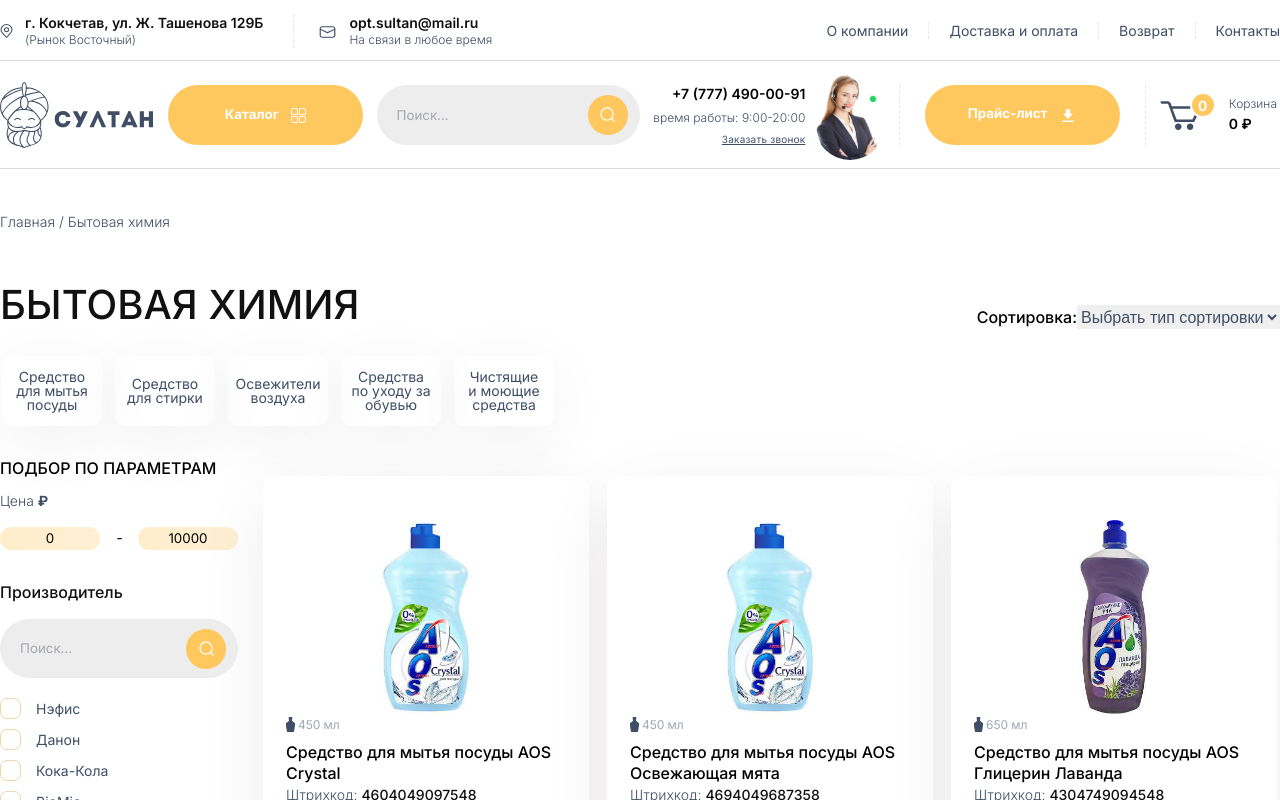
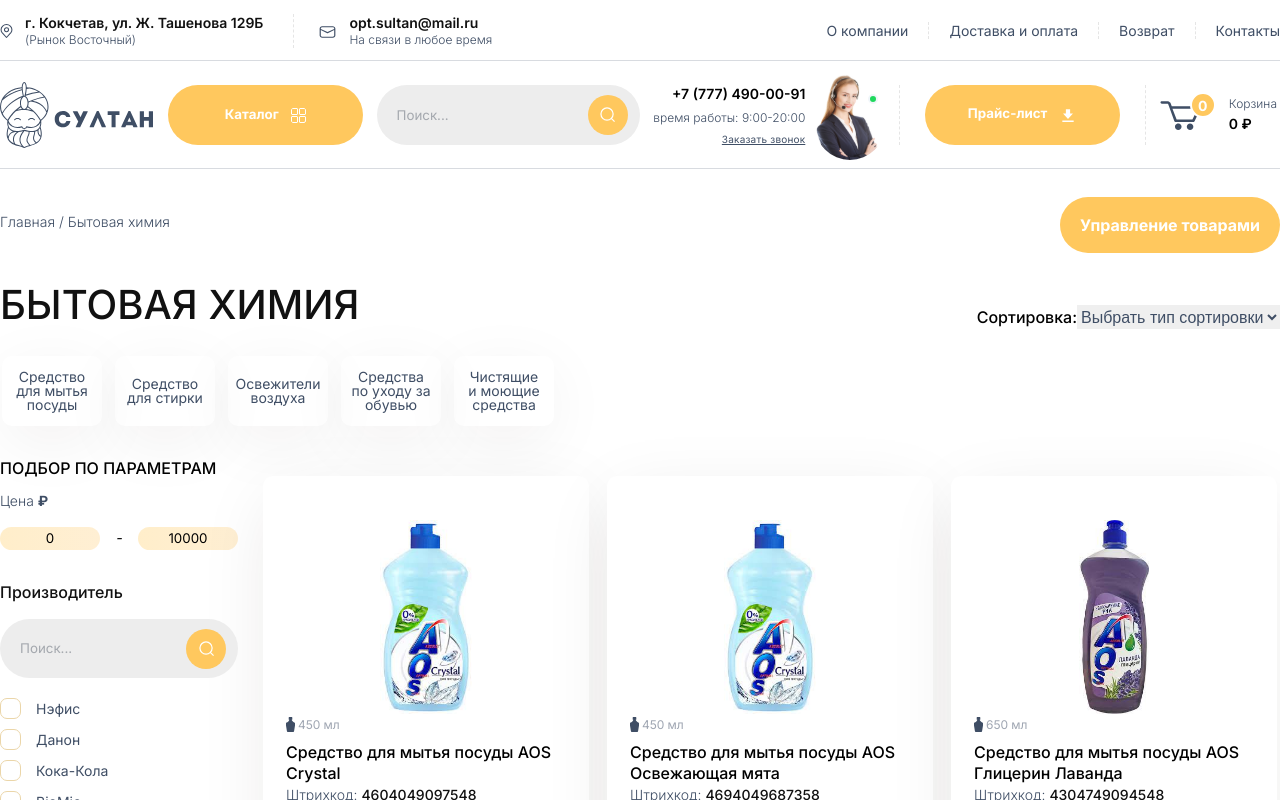
Before and after one commit to Tsogoeva/sultan-online-store, a React (Create React App) app: page / in a window 1280 px wide. Shown: the top 800 px of the page. Built offline with nearby package versions, Linux system fonts and the light colour scheme.

Commit message:
add button for management page

```diff
--- a/src/pages/ProductCatalog/ProductCatalog.tsx
+++ b/src/pages/ProductCatalog/ProductCatalog.tsx
@@ -5,12 +5,22 @@ import SortingProducts from '../../components/UX/SortingProducts/SortingProducts
 import FilterTypeProductHeader from '../../components/UX/FilterTypeProductHeader/FilterTypeProductHeader';
 import CatalogFilter from '../../components/UX/CatalogFilter/CatalogFilter';
 import ProductTable from '../../components/UX/ProductTable/ProductTable';
+import { useNavigate } from 'react-router';
 
 const ProductCatalog: FC = () => {
+	const navigate = useNavigate()
+
+	const clickHandler = () => {
+		navigate('/sultan-online-store/management');
+	}
+
 	return (
 		<div className={styles.product_catalog}>
 			<div className={styles.content}>
-				<span className={styles.path}>Главная / Бытовая химия</span>
+				<div className={styles.header}>
+					<span className={styles.path}>Главная / Бытовая химия</span>
+					<div className={styles.manage} onClick={clickHandler}>Управление товарами</div>
+				</div>
 				<div className={styles.sorting}>
 					<h2 className={styles.category}>Бытовая химия</h2>
 					<SortingProducts />
--- a/src/pages/ProductCatalog/product-catalog.module.scss
+++ b/src/pages/ProductCatalog/product-catalog.module.scss
@@ -4,6 +4,11 @@
 	.content {
 		max-width: 1366px;
 		margin: 0 auto;
+
+		.header {
+			display: flex;
+			justify-content: space-between;
+			align-items: center;
 
 			.path {
 				display: inline-block;
@@ -13,10 +18,20 @@
 
 				margin: 45px 0 50px 0;
 			}
+			.manage {
+				padding: 20px;
+				background-color: rgba(255, 200, 94, 1);
+				border-radius: 30px;
+				color: #ffffff;
+				font-weight: 700;
+				font-size: 16px;
+			}
+		}
 		.sorting {
 			display: flex;
 			justify-content: space-between;
 			align-items: center;
+
 			.category {
 				color: rgba(17, 17, 17, 1);
 				font-weight: 500;
```
Lines whose indentation alone changed are shown as unchanged.
